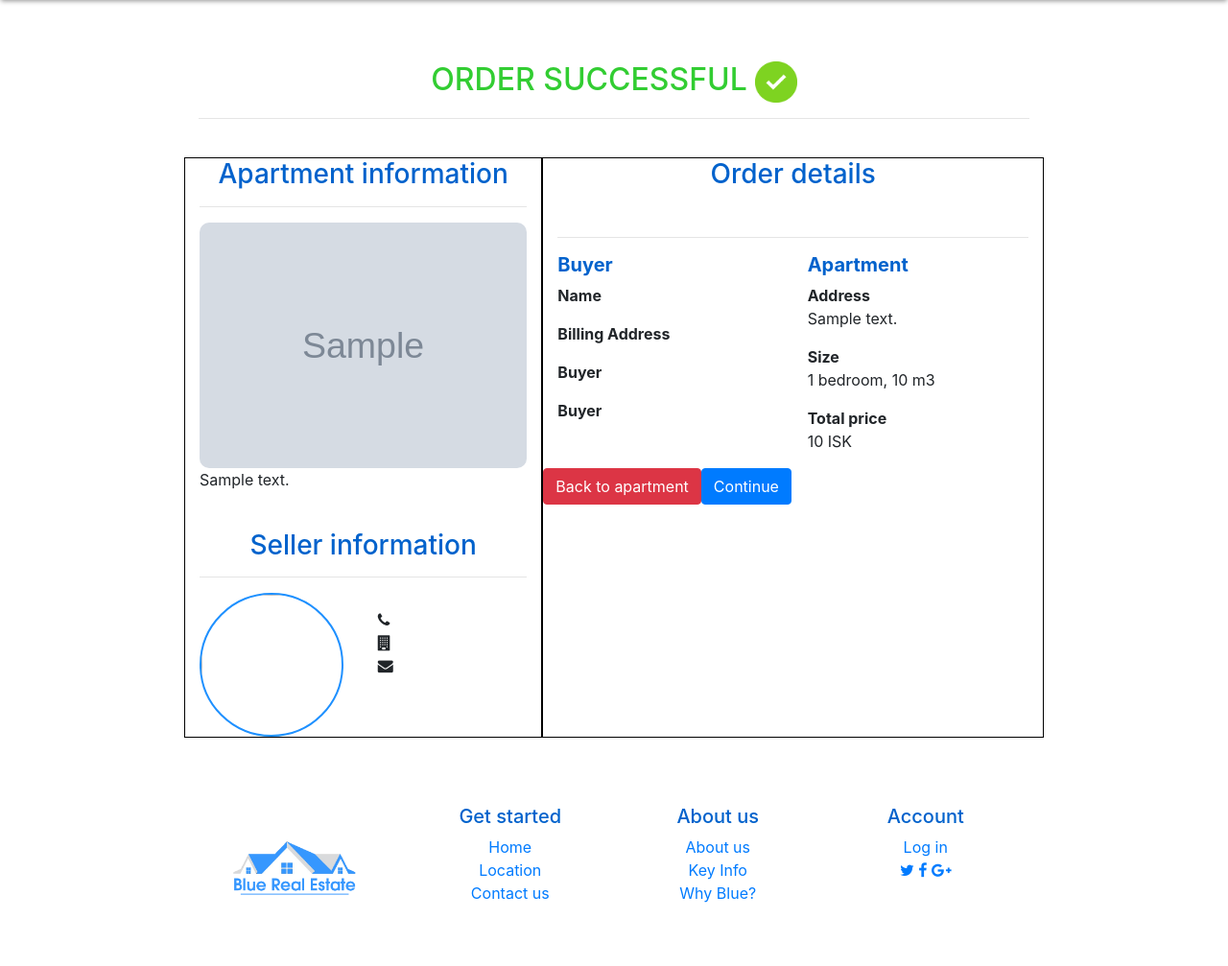
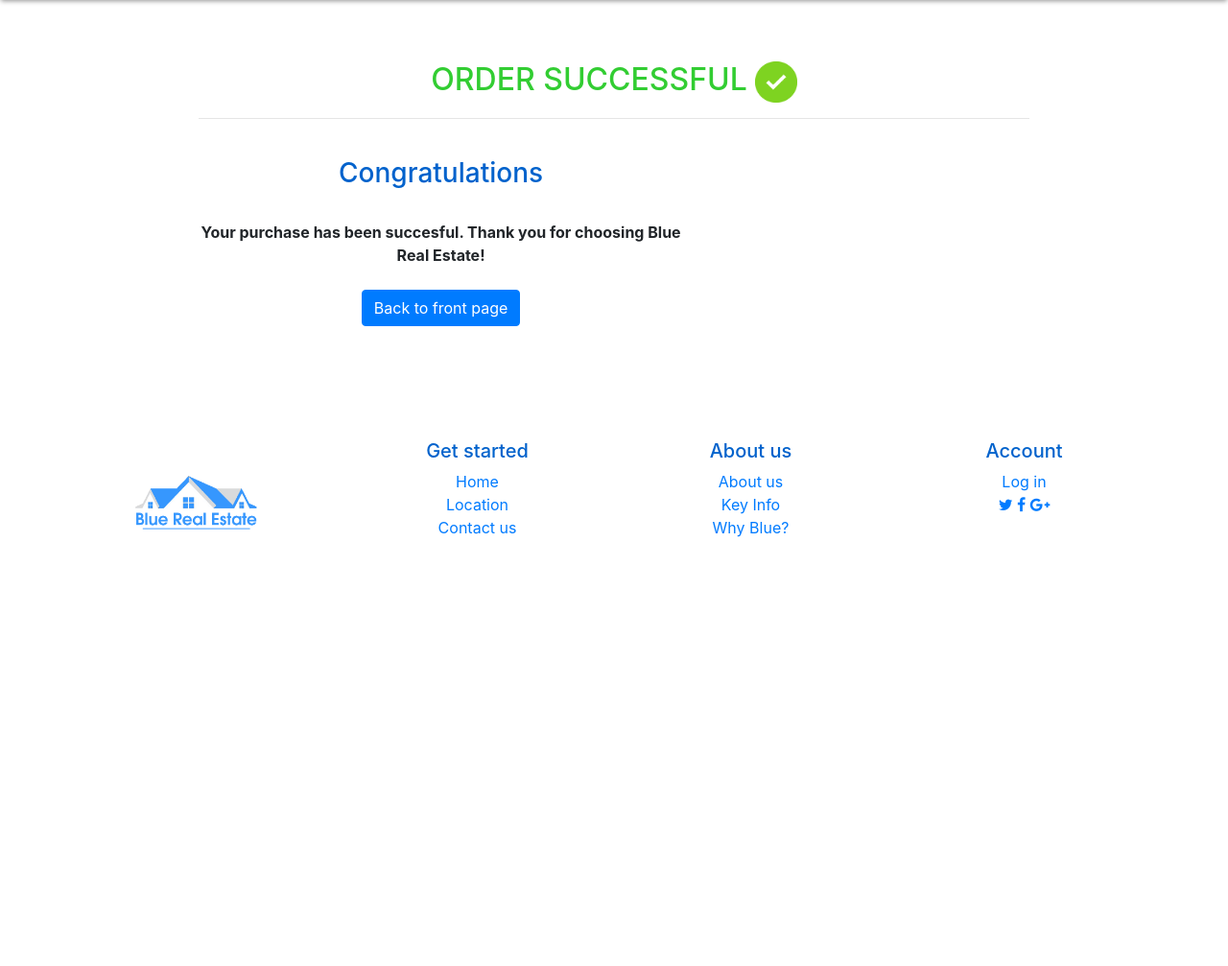
Before and after one commit to DanielAron18/BlueRealEstate, a Django app: page /apartment_details/1/order/order_success in a window 1280 px wide. Shown: the part 66-1073 px from the top of the page at 96% size. After the commit the page ends 626 px from the top, so only its background shows below. Run offline with Django 3.2, Linux system fonts and the light colour scheme; tables that the repository leaves empty hold one stand-in row (values such as "Sample post"); grey boxes marked "Sample" are stand-in pictures; data that the repository does not hold is empty; some libraries are stand-ins or nearby versions.

Commit message:
Final breytingar á order

```diff
--- a/apartments/views.py
+++ b/apartments/views.py
@@ -244,11 +244,11 @@ def order_success(request, id):
         user = User.objects.get(user_id=request.user.id)
     except:
         user = None
+    Apartment.objects.get(id=id).delete()
     if user != None:
         return render(request, 'apartments/order_success.html', {
-            'Apartment': get_object_or_404(Apartment, pk=id),
             'UserData': user.profilepicture})
+
     else:
         return render(request, 'apartments/order_success.html', {
-            'Apartment': get_object_or_404(Apartment, pk=id)
         })
--- a/templates/apartments/order_confirmation.html
+++ b/templates/apartments/order_confirmation.html
@@ -66,7 +66,7 @@
                         <p><strong>Exp date</strong><br> {{ OrderInfo.exp }}</p>
                     </div>
 
-                    <input type="submit" onclick=goBack() class="btn btn-danger update" value="Back to apartment">
+                    <input type="submit" onclick=goBack() class="btn btn-danger update" value="Change billing info">
                     <input type="submit" onclick="window.location.href='{{ request.get_full_path }}/order_success'" class="btn btn-success update" value="Place order">
                 </div>
             </div>
--- a/templates/apartments/order_success.html
+++ b/templates/apartments/order_success.html
@@ -1,69 +1,19 @@
 {% extends 'base.html' %}
 {% load static %}
 {% block content %}
+    {% with request.build_absolute_uri as url %}
+    {% endwith %}
     <script src="{% static 'js/order_success.js' %}"></script>
     <link rel="stylesheet" href="{% static 'css/order_success.css' %}">
     <div class="container information-page">
     <h2 id="successHeader">ORDER SUCCESSFUL <img id="successImg" src="{% static 'images/success.png' %}"></h2>
         <hr>
         <br>
-        <div class="row">
-            <div class="col-5" style="border:1px solid black">
-                <h3>Apartment information</h3>
-                <hr>
+            <div id="invoice" class="col-7">
+                <h3>Congratulations</h3><br>
                 <div class="row">
-                    <div class="col-md-12">
-                        <img class="mainImage" src="{{ Apartment.apartmentimage_set.first }}"/>
-                    </div>
-                    <div class="col-12">
-                        <p>{{ Apartment.description }}</p>
-                    </div>
-
-                </div>
-                <br>
-                <h3>Seller information</h3>
-                <hr>
-                <div class="row">
-                    <div class="col-6">
-                        <img id="sellerPicture" class="rounded-circle"src="{{ Apartment.agentid.profilepicture }}">
-                    </div>
-                    <div class="col-6 seller-info">
-                        <p>{{ Apartment.agentid.name }}</p>
-                        <p>
-                            <i class="fa fa-phone" aria-hidden="true"></i> {{ Apartment.agentid.cellphone }}<br>
-                            <i class="fa fa-building" aria-hidden="true"></i> {{ Apartment.agentid.workphone }}<br>
-                            <i class="fa fa-envelope" aria-hidden="true"></i> {{ Apartment.agentid.email }} </p>
-                        <p id="stars">
-                        <script>
-                            var starstring = document.createTextNode("⭐".repeat({{ Apartment.agentid.rating }}))
-
-                            document.getElementById('stars').appendChild(starstring)
-
-                        </script>
-                        </p>
-                    </div>
-                </div>
-            </div>
-            <div id="invoice" class="col-7" style="border:1px solid black">
-                <h3>Order details</h3><br>
-                <hr>
-                <div class="row">
-                    <div class="col-6">
-                        <h5><strong>Buyer</strong></h5>
-                        <p><strong>Name</strong><br> {{ OrderInfo.cardholdername }}</p>
-                        <p><strong>Billing Address</strong><br> {{ OrderInfo.cardnumber }}</p>
-                        <p><strong>Buyer</strong><br> {{ OrderInfo.cardholdername }}</p>
-                        <p><strong>Buyer</strong><br> {{ OrderInfo.cardholdername }}</p>
-                    </div>
-                    <div class="col-5">
-                        <h5><strong>Apartment</strong></h5>
-                        <p><strong>Address</strong><br> {{ Apartment.address }}</p>
-                        <p><strong>Size</strong><br> {{ Apartment.bedrooms }} bedroom, {{ Apartment.size }} m3</p>
-                        <p><strong>Total price</strong><br> {{ Apartment.price }} ISK</p>
-                    </div>
-
-                    <input type="submit" onclick=goBack() class="btn btn-danger update" value="Back to apartment">
-                    <input type="submit" class="btn btn-primary update" value="Continue">
+                    <p style="text-align: center"><strong>Your purchase has been succesful. Thank you for choosing Blue Real Estate!</strong><br><br>
+                    <a class="btn btn-primary update" href="{% url 'front_page' %}">Back to front page</a></p>
                 </div>
             </div>
         </div>
```
